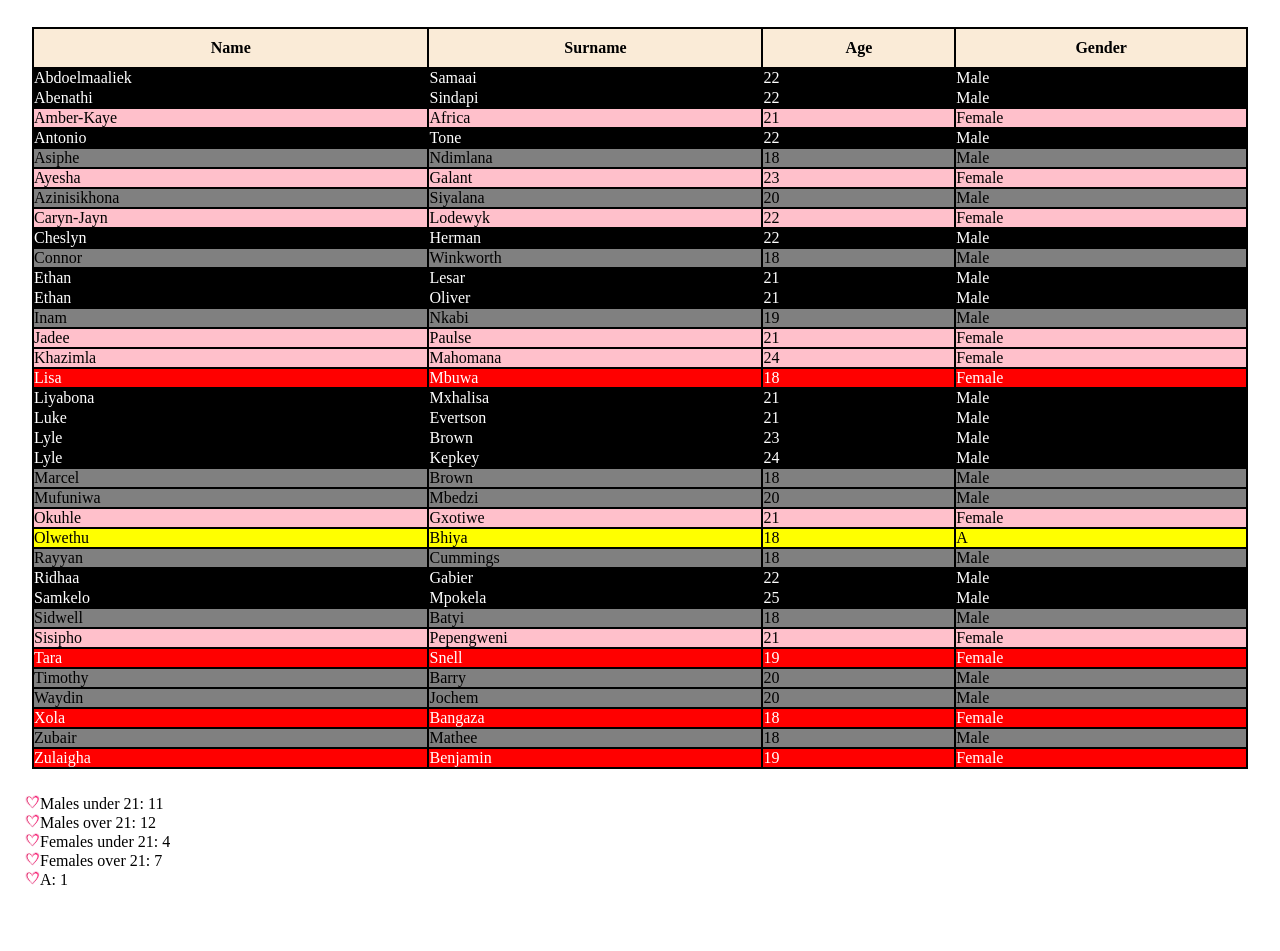
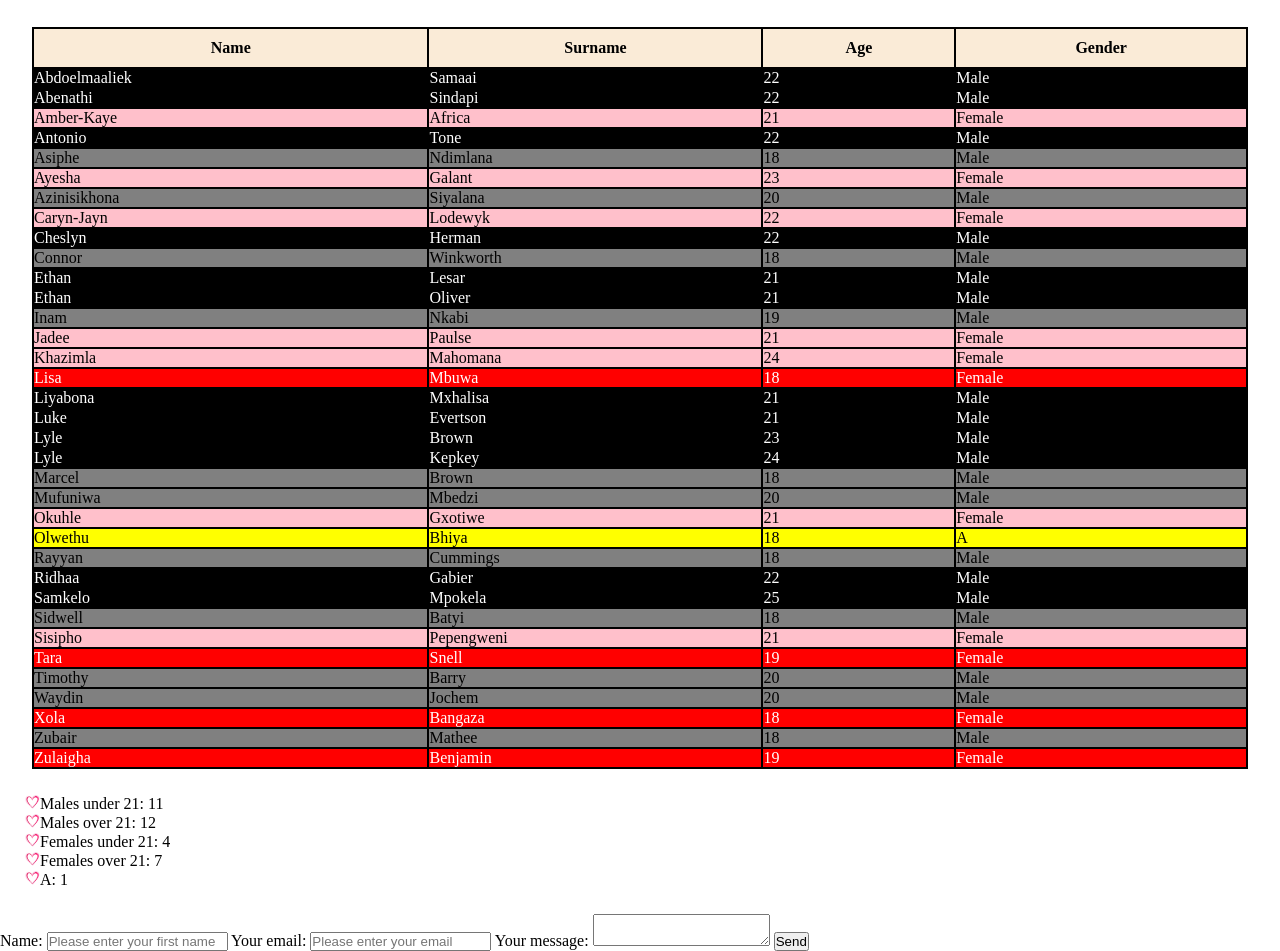
Before and after one commit to taahirahismail/class-exercise, a plain HTML site: page index.html in a window 1280 px wide. Shown: the part 70-1021 px from the top of the page. Before the commit the page ends 984 px from the top, so only its background shows below. Drawn offline with Linux system fonts and the light colour scheme.

Commit message:
added contact form

```diff
--- a/index.html
+++ b/index.html
@@ -238,5 +238,29 @@
         <li>Females over 21: 7</li>
         <li>A: 1</li>
     </ul>
+
+    <div>
+        <form
+  action="https://formspree.io/f/xpzekrqp"
+  method="POST"
+    >
+
+  <label>
+    Name:
+    <input type="text" name="firstName" placeholder="Please enter your first name">
+  </label>
+    <label>
+    Your email:
+    <input type="email" name="email" placeholder="Please enter your email">
+  </label>
+  <label>
+    Your message:
+    <textarea name="message"></textarea>
+  </label>
+  <!-- your other form fields go here -->
+  <button type="submit">Send</button>
+</form>
+    </div>
+
 </body>
 </html>
```
Also changed, not shown: contactForm.html (added, +32 -0 lines).
